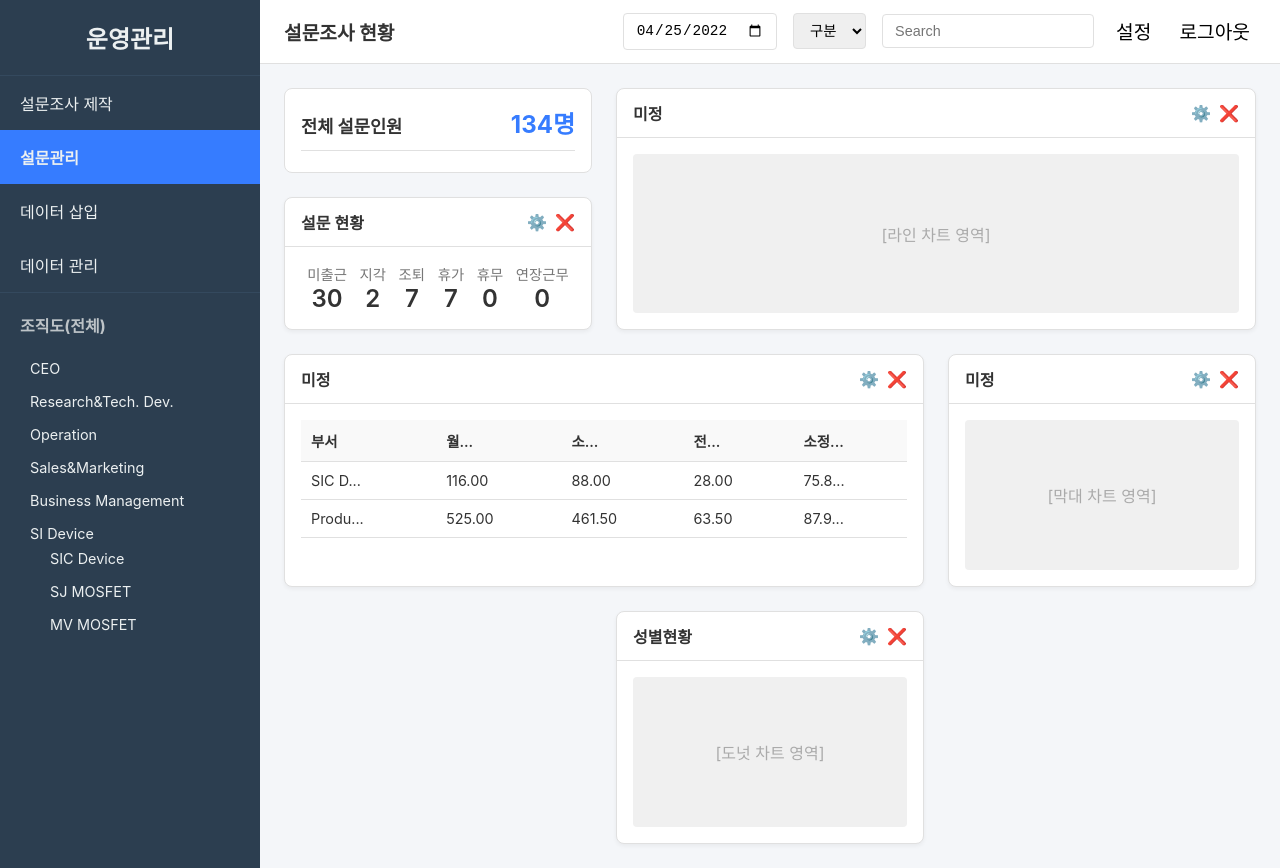
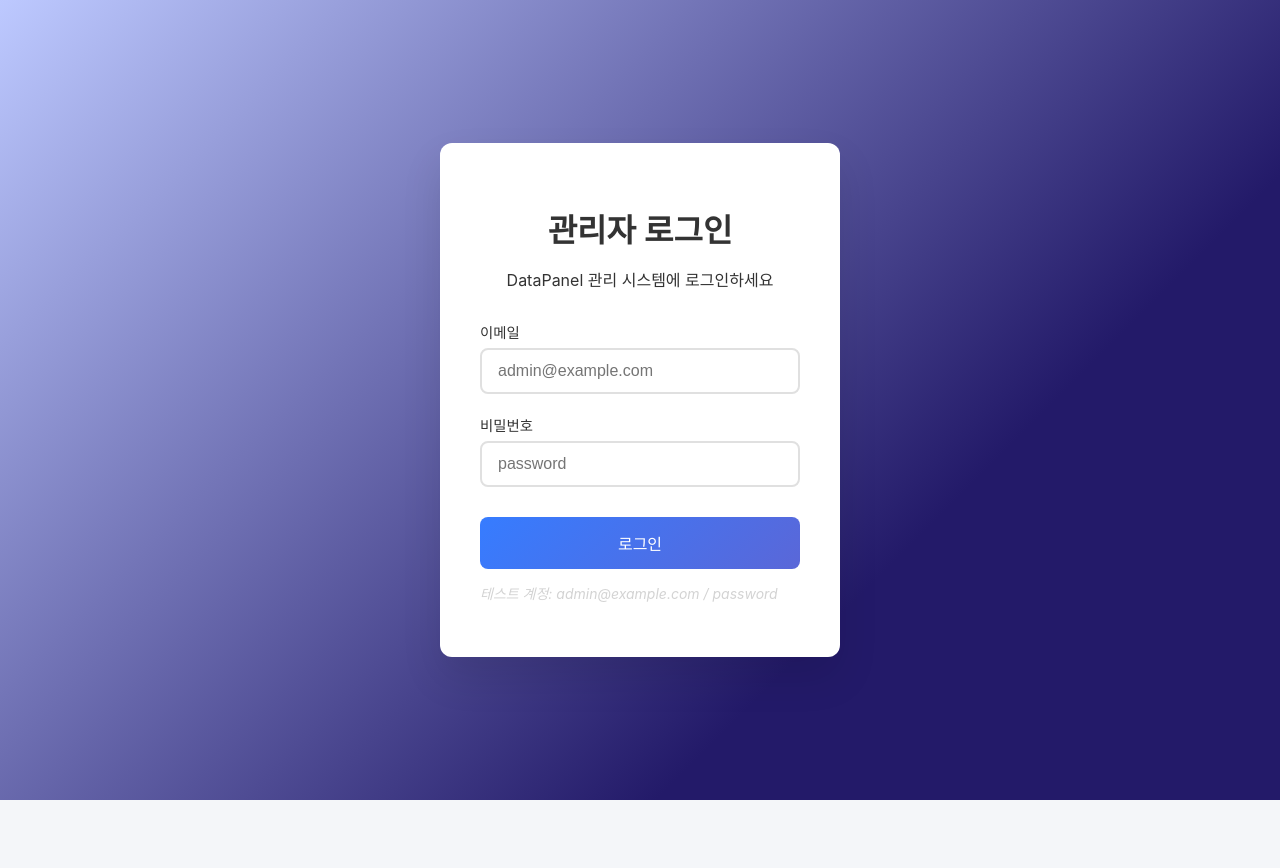
Before and after one commit to PMI-Data-Panel/DataPanel-FE, a React (Vite) app: page / in a window 1280 px wide. After the commit the page ends 800 px from the top, so only its background shows below. Built offline with nearby package versions, Linux system fonts and the light colour scheme.

Commit message:
add 로그인 페이지

```diff
--- a/package.json
+++ b/package.json
@@ -11,12 +11,14 @@
   },
   "dependencies": {
     "react": "^19.1.1",
-    "react-dom": "^19.1.1"
+    "react-dom": "^19.1.1",
+    "react-router-dom": "^7.9.1"
   },
   "devDependencies": {
     "@eslint/js": "^9.33.0",
     "@types/react": "^19.1.10",
     "@types/react-dom": "^19.1.7",
+    "@types/react-router-dom": "^5.3.3",
     "@vitejs/plugin-react": "^5.0.0",
     "eslint": "^9.33.0",
     "eslint-plugin-react-hooks": "^5.2.0",
--- a/src/App.tsx
+++ b/src/App.tsx
@@ -1,12 +1,33 @@
+import { BrowserRouter as Router, Routes, Route } from 'react-router-dom';
+
+// import 컴포넌트
+import LoginPage from './pages/LoginPage/LoginPage';
+import AttendanceDashboard from './pages/AttendanceDashboard/AttendanceDashboard';
 import Layout from './components/Layout/Layout';
-import AttendanceDashboard from './pages/AttendanceDashboard/AttendanceDashboard';
+
+// import 스타일
 import './styles/globals.css';
 
 function App() {
   return (
-    <Layout>
-      <AttendanceDashboard />
-    </Layout>
+    <Router>
+      <Routes>
+
+        { /* 로그인 페이지 */}
+        <Route path="/" element={<LoginPage />} />
+
+        { /* 대시보드 페이지 */ }
+        <Route
+          path="/dashboard"
+          element={
+            <Layout>
+              <AttendanceDashboard />
+            </Layout>
+          }
+        />
+
+      </Routes>
+    </Router>
   );
 }
 
--- /dev/null
+++ b/src/pages/LoginPage/LoginPage.module.css
@@ -0,0 +1,127 @@
+.loginContainer {
+    min-height: 100vh;
+    display: flex;
+    align-items: center;
+    justify-content: center;
+    background: linear-gradient(135deg, #bdc9ff 0%, #231a69 70%);
+    padding: 20px;
+}
+
+.loginContainer__box {
+    background: white;
+    border-radius: 12px;
+    box-shadow: 0 20px 40px rgba(0, 0, 0, 0.1);
+    padding: 40px;
+    width: 100%;
+    max-width: 400px;
+    animation: fadeInUp 0.5s ease-out;
+}
+
+.loginContainer__header {
+    text-align: center;
+    margin-bottom: 30px;
+}
+
+.loginContainer__title {
+    color: #333;
+    font-size: 2rem;
+    margin-bottom: 8px;
+    font-weight: 600;
+}
+
+.loginContainer__error {
+    background-color: #fee;
+    color: #c33;
+    padding: 12px 16px;
+    border-radius: 6px;
+    border-left: 4px solid #c33;
+    font-size: 0.9rem;
+    animation: shake 0.5s ease-in-out;
+}
+
+.loginForm {
+    display: flex;
+    flex-direction: column;
+    gap: 20px;
+}
+
+.loginForm__group {
+    display: flex;
+    flex-direction: column;
+    gap: 6px;
+}
+
+.loginForm__label {
+    font-weight: 500;
+    color: #333;
+    font-size: 0.9rem;
+}
+
+.loginForm__input {
+    padding: 12px 16px;
+    border: 2px solid #e0e0e0;
+    border-radius: 8px;
+    font-size: 1rem;
+    transition: all 0.3s ease;
+}
+
+.loginForm__input:focus {
+    outline: none;
+    border-color: var(--primary-color);
+    box-shadow: 0 0 0 3px rgba(54, 124, 255, 0.1);
+}
+
+.loginForm__button {
+    padding: 14px 20px;
+    border: none;
+    border-radius: 8px;
+    font-size: 1rem;
+    font-weight: 500;
+    cursor: pointer;
+    transition: all 0.3s ease;
+    margin-top: 10px;
+    background: linear-gradient(135deg, var(--primary-color), #5a67d8);
+    color: white;
+}
+
+.loginForm__button:hover:not(:disabled) {
+  transform: translateY(-1px);
+  box-shadow: 0 8px 20px rgba(54, 124, 255, 0.3);
+}
+
+.loginForm__button:active:not(:disabled) {
+  transform: translateY(0);
+}
+
+.loginForm__button:disabled {
+            opacity: 0.6;
+            cursor: not-allowed;
+            background: #6c757d !important;
+        }
+
+.loginContainer__footer {
+    font-size: 14px;
+    font-style: italic;
+    color: lightgray;
+}
+
+@keyframes fadeInUp {
+    from {
+        opacity: 0;
+        transform: translateY(20px);
+    }
+
+    to {
+        opacity: 1;
+        transform: translateY(0);
+    }
+}
+
+@keyframes shake {
+  0%, 20%, 40%, 60%, 80% {
+    transform: translateX(0);
+  }
+  10%, 30%, 50%, 70%, 90% {
+    transform: translateX(-5px);
+  }
+}
--- /dev/null
+++ b/src/pages/LoginPage/LoginPage.tsx
@@ -0,0 +1,106 @@
+import React, { useState } from 'react';
+import { useNavigate } from 'react-router-dom';
+
+// import 스타일
+import styles from './LoginPage.module.css';
+
+const LoginPage: React.FC = () => {
+    const [email, setEmail] = useState('');
+    const [password, setPassword] = useState('');
+    const [isLoading, setIsLoading] = useState(false);
+    const [error, setError] = useState('');
+    const navigate = useNavigate();
+
+    // 로그인 처리
+    const handleSubmit = async (e: React.FormEvent) => {
+
+        e.preventDefault();
+        setIsLoading(true);
+        setError('');
+
+        // 로그인 시도
+        try {
+            // 임시 로그인 로직 (이후 api 호출로 교체하기)
+            await new Promise(resolve => setTimeout(resolve, 1000)); // 로딩 시뮬레이션
+
+            // 임시 검증
+            if (email === 'admin@example.com' && password === 'password') {
+                localStorage.setItem('authToken', 'dummy-token-123');
+                localStorage.setItem('userEmail', email);
+
+                // 대시보드로 nativate
+                navigate('/dashboard');
+            } else {
+                setError('이메일 혹은 비밀번호가 올바르지 않습니다. 다시 확인해주세요.');
+            }
+        } catch (err) {
+            setError('로그인 중 오류가 발생하였습니다.');
+        } finally {
+            setIsLoading(false);
+        }
+    };
+
+    return (
+        <div>
+
+            <div className={styles.loginContainer}>
+                <div className={styles.loginContainer__box}>
+                    <div className={styles.loginContainer__header}>
+                        <h1 className={styles.loginContainer__title}>관리자 로그인</h1>
+                        <p>DataPanel 관리 시스템에 로그인하세요</p>
+                    </div>
+
+                    <form onSubmit={handleSubmit} className={styles.loginForm}>
+                        <div className={styles.loginForm__group}>
+                            <label className={styles.loginForm__label}>이메일</label>
+                            <input
+                                className={styles.loginForm__input}
+                                type="email"
+                                value={email}
+                                onChange={(e) => setEmail(e.target.value)}
+                                required
+                                disabled={isLoading}
+                                placeholder="admin@example.com"
+                            />
+                        </div>
+
+                        <div className={styles.loginForm__group}>
+                            <label className={styles.loginForm__label}>비밀번호</label>
+                            <input
+                                className={styles.loginForm__input}
+                                type="password"
+                                value={password}
+                                onChange={(e) => setPassword(e.target.value)}
+                                required
+                                disabled={isLoading}
+                                placeholder="password"
+                            />
+                        </div>
+
+                        {error && (
+                            <div className={styles.loginContainer__error}>
+                                {error}
+                            </div>
+                        )}
+
+                        <button
+                            type='submit'
+                            className={styles.loginForm__button}
+                            disabled={isLoading}
+                        >
+                            {isLoading ? '로그인 중' : '로그인'}
+                        </button>
+                    </form>
+
+                    { /* api 연결 후, 삭제 예정 */}
+                    <div className={styles.loginContainer__footer}>
+                        <p>테스트 계정: admin@example.com / password</p>
+                    </div>
+                </div>
+            </div>
+
+        </div>
+    );
+};
+
+export default LoginPage;
```
Also changed, not shown: 1 other file (tests, documents, lock files or other folders).
